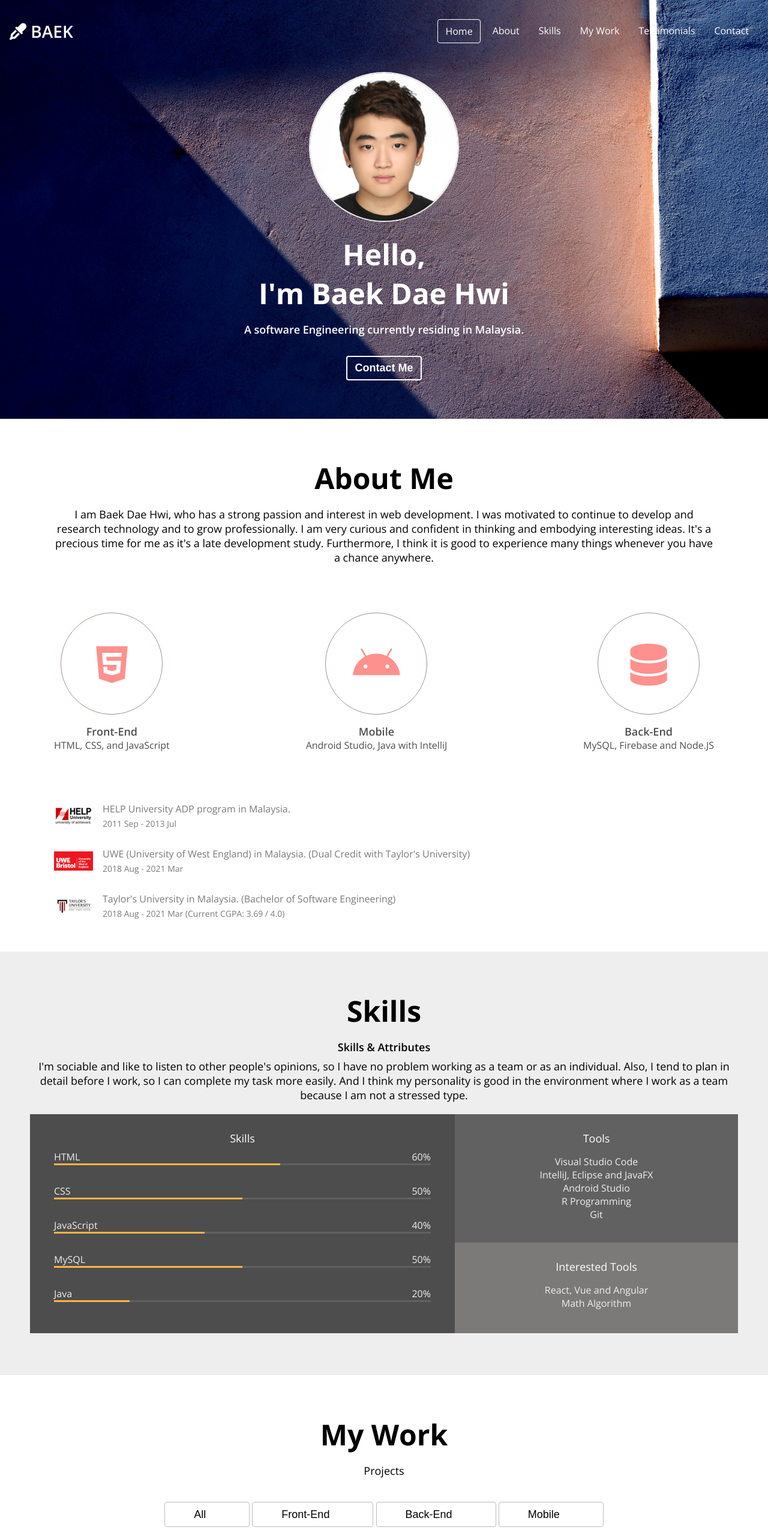
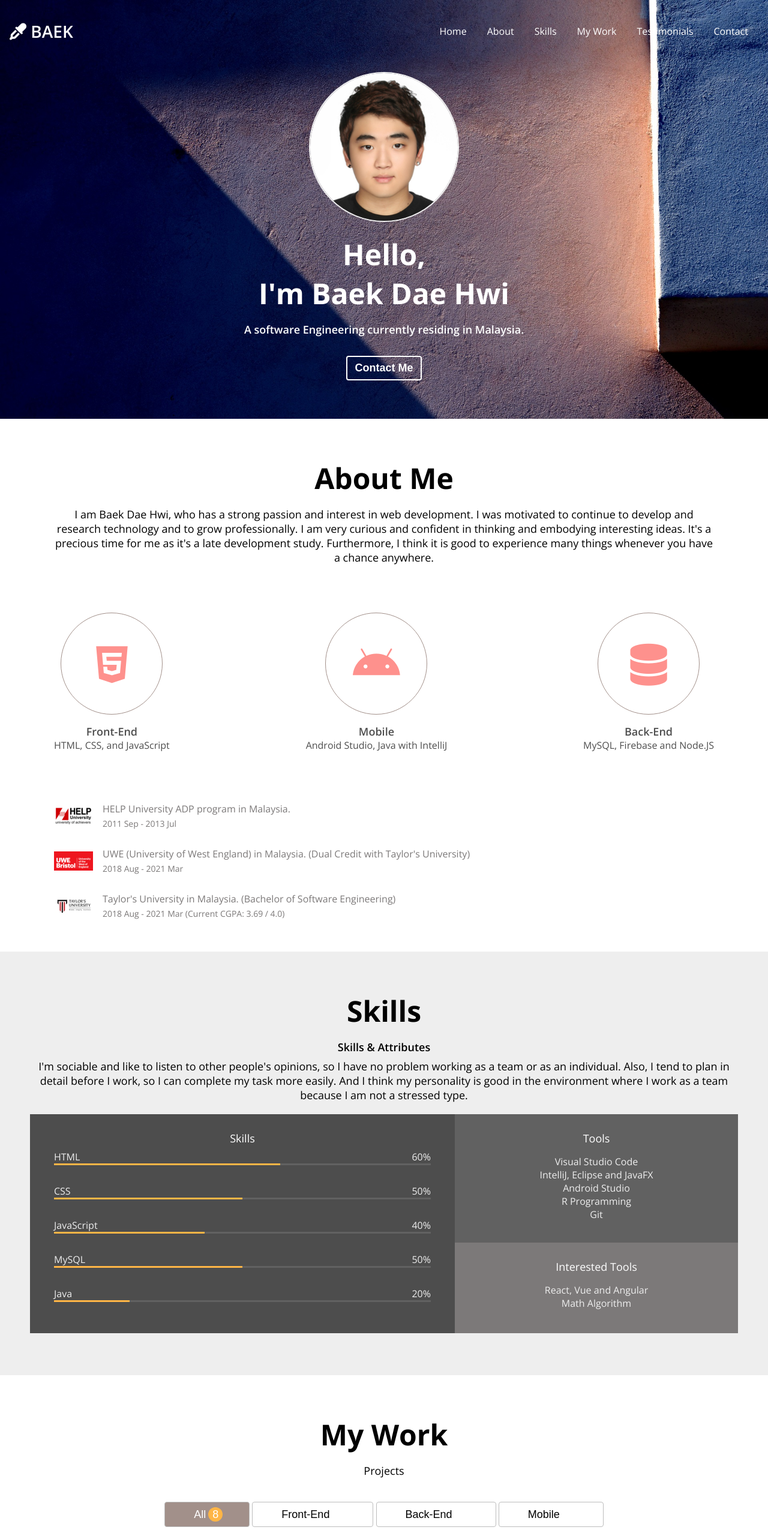
Before and after one commit to BaekDaeHwi/Portfolio, a plain HTML site: page index.html in a window 1280 px wide. Shown: the top 2560 px of the page at 60% size. Drawn offline with nearby package versions, Linux system fonts and the light colour scheme.

Commit message:
js_remove active from nav

```diff
--- a/style.css
+++ b/style.css
@@ -126,14 +126,12 @@ p {
   padding: 8px 12px;
   margin: 0 4px;
   cursor: pointer;
+  border: 1px solid transparent;
   border-radius: var(--size-border-radius);
 }
 
-.navbar_menu_item.active {
-  border: 1px solid var(--color-white);
-}
-
 .navbar_menu_item:hover {
+  border-color: var(--color-white);
   background-color: var(--color-dark-grey);
 }
 
@@ -320,13 +318,13 @@ p {
   padding: 8px 48px;
 }
 
-.category_btn.active,
+.category_btn.selected,
 .category_btn:hover {
   background-color: var(--color-brown);
   color: var(--color-white);
 }
 
-.category_btn.active .category_count,
+.category_btn.selected .category_count,
 .category_btn:hover .category_count {
   opacity: 1;
   top: 0;
```
